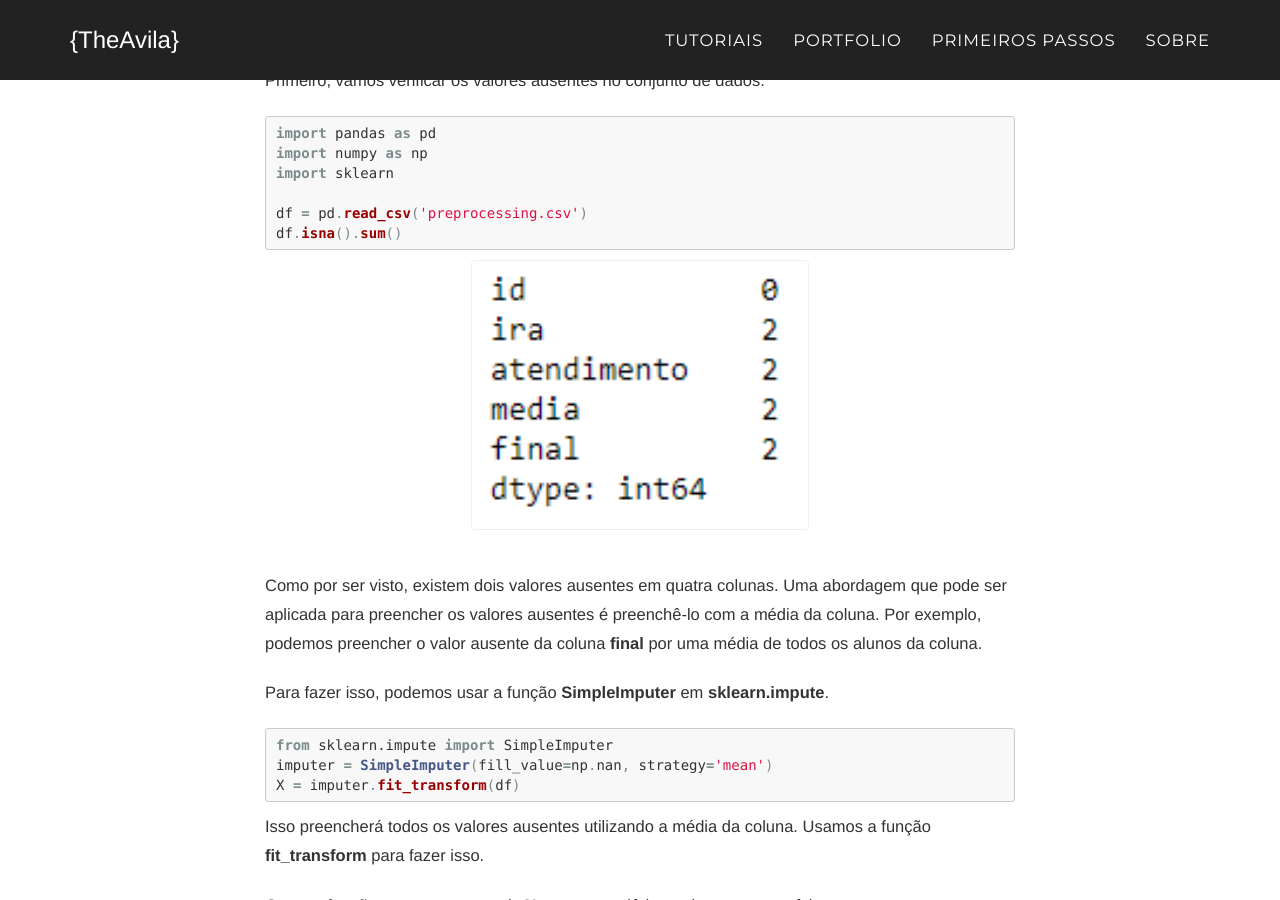
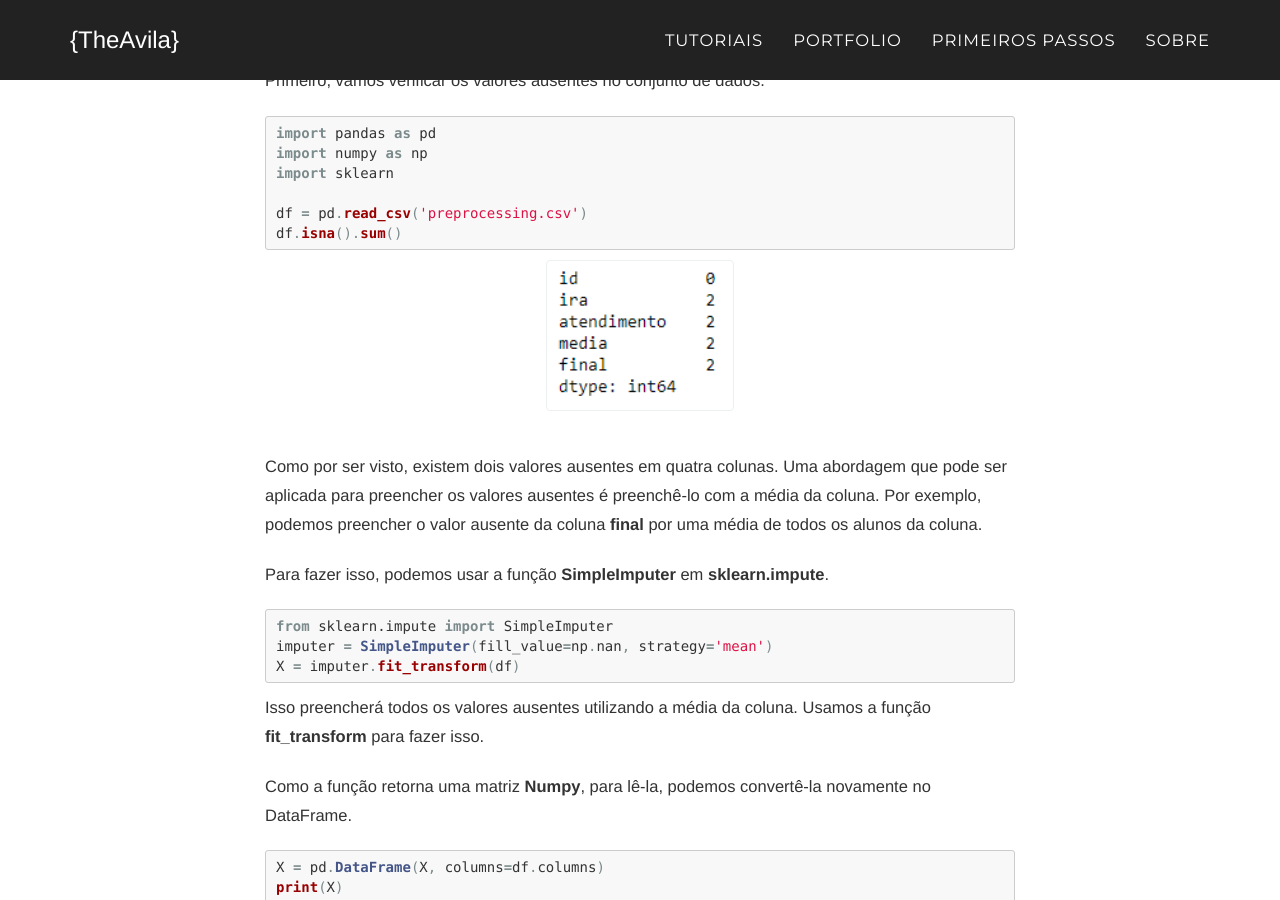
Before and after one commit to theavila/theavila.github.io, a Jekyll site: the page built from _posts/2020-07-27-preprocessing.md, in a window 1280 px wide and 900 px high, scrolled down 4252 px. Built offline with Jekyll 4.4.1, drawn with Linux system fonts in a browser that asks for light colours; some web fonts are replaced; comment, search, counter and statistics services are not loaded.

Commit message:
update size images preprocessing

```diff
--- a/_posts/2020-07-27-preprocessing.md
+++ b/_posts/2020-07-27-preprocessing.md
@@ -95,7 +95,7 @@
 df.isna().sum()
 {% endhighlight %}
 
-<img class="img-responsive center-block thumbnail" src="/img/pre-isna.png" alt="valores ausentes" style="width:45%"/>
+<img class="img-responsive center-block thumbnail" src="/img/pre-isna.png" alt="valores ausentes" style="width:25%"/>
 
 Como por ser visto, existem dois valores ausentes em quatra colunas. Uma abordagem que pode ser aplicada para preencher os valores ausentes é preenchê-lo com a média da coluna. Por exemplo, podemos preencher o valor ausente da coluna <strong>final</strong> por uma média de todos os alunos da coluna.
 
@@ -116,7 +116,7 @@
 print(X)
 {% endhighlight %}
 
-<img class="img-responsive center-block thumbnail" src="/img/fit-transform.png" alt="transformacao" style="width:35%"/>
+<img class="img-responsive center-block thumbnail" src="/img/fit-transform.png" alt="transformacao" style="width:65%"/>
 
 Como pode ser verificado, os valores ausentes foram preenchidos com a respectiva média de cada coluna. A função <strong>SimpleImputer</strong> também pode ser utilizada para preeencher outras medidas de centralidade, como moda, mediana, máximo, etc.
 
```
